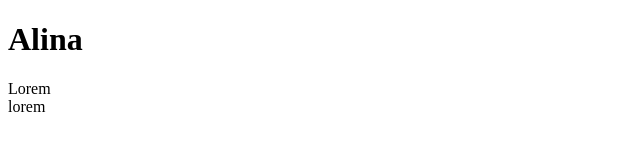
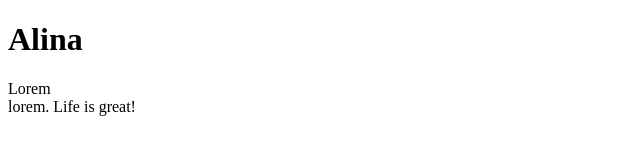
Before and after one commit to kalimullinaalina/test-, a plain HTML site: page index.html in a window 1280 px wide. Shown: the full height of the page, 0-640 px from the left. Drawn offline with Linux system fonts and the light colour scheme.

Commit message:
Life is great

```diff
--- a/index.html
+++ b/index.html
@@ -7,6 +7,6 @@
 </head>
 <body>
 <h1>Alina</h1>
-<p>Lorem <br> lorem</p>
+<p>Lorem <br> lorem. Life is great!</p>
 </body>
 </html>
```
